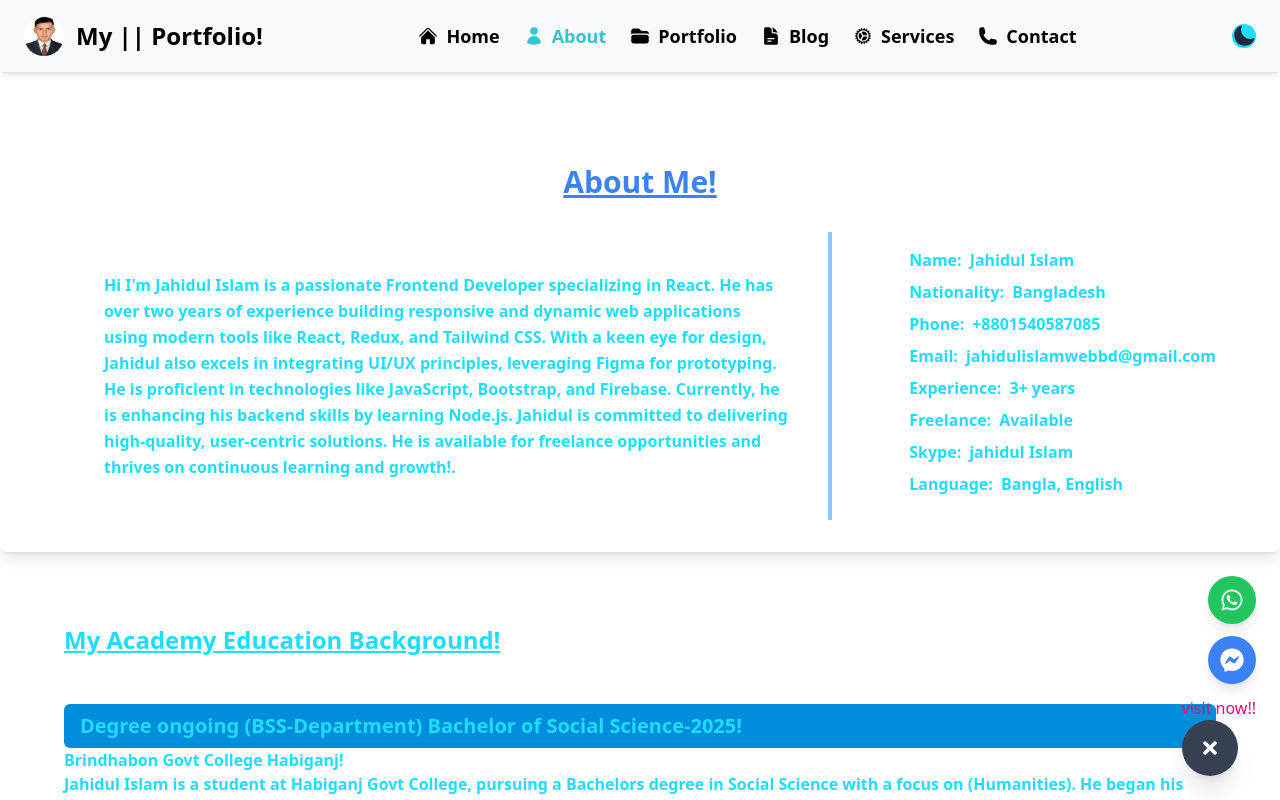
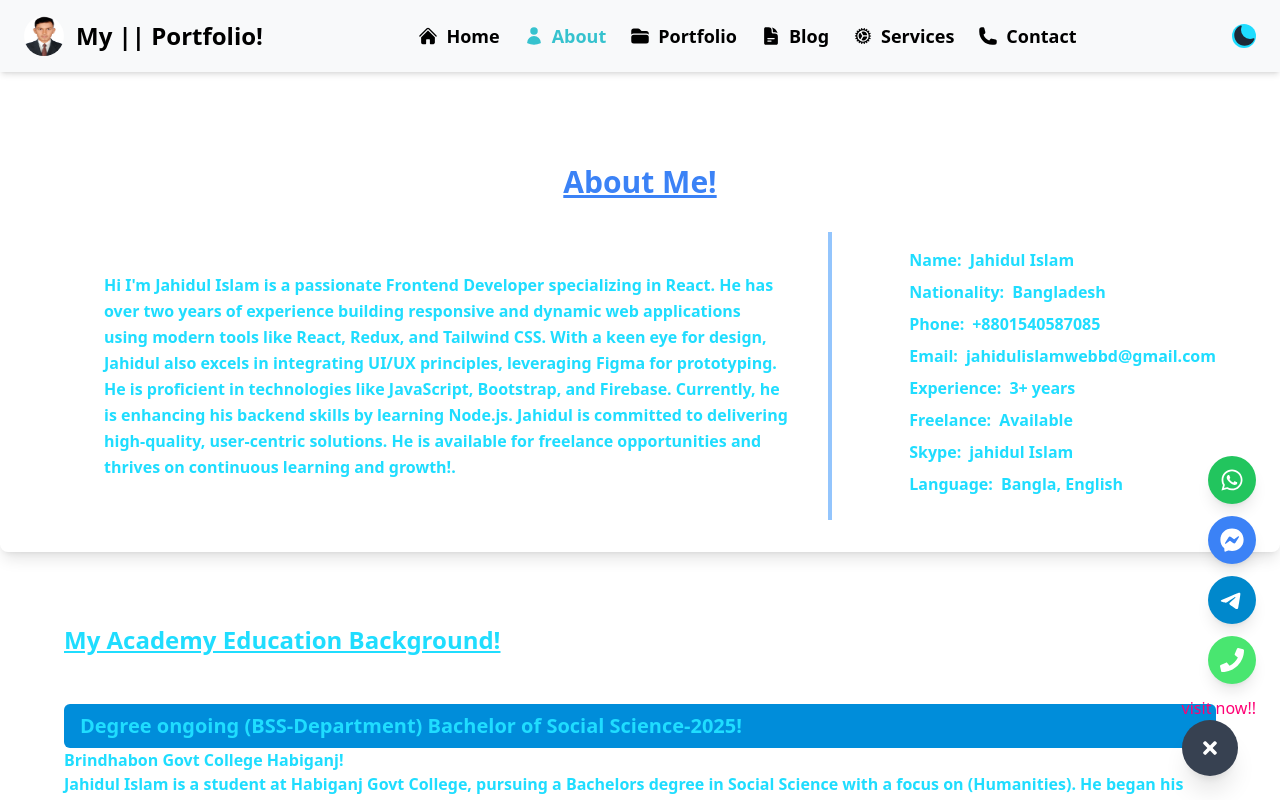
Before and after one commit to md-jahid-islam/My-New-Portfolio, a React (Vite) app: page /about in a window 1280 px wide. Both pictures are taken after a click on the button 1209 px from the left and 748 px from the top of the page. Shown: the top 800 px of the page. Built offline with nearby package versions, Linux system fonts and the light colour scheme.

Commit message:
added to from components

```diff
--- a/src/Components/AboutComponents.jsx
+++ b/src/Components/AboutComponents.jsx
@@ -119,7 +119,7 @@ import { TbCrystalBall, TbPhysotherapist } from 'react-icons/tb';
  const SkillSection = () => (
  <div className="skill-section container mt-16 px-4 sm:px-6 lg:px-16  p-8 rounded-lg shadow-lg">
    <div className="flex justify-center items-center relative mb-4">
-     <h2 className="relative text-2xl font-bold text-blue-500 text-center sm:text-left underline "> My Coding Skills Fornt end with react.js || and Node.js Backend Express.js Database MongoBD!</h2>
+     <h2 className="relative text-2xl font-bold text-blue-500 text-center sm:text-left underline "> My Coding Skills Fornt end with react.js || and Node.js Backend <br /> <p className=' flex justify-center items-center'>Express.js Database MongoBD!</p></h2>
      <h3 className="absolute sm:w-[200px] pt-10"></h3>
    </div>
    <div className="divider mt-[100px] mb-8"></div>
--- a/src/Components/FromComponents.jsx
+++ b/src/Components/FromComponents.jsx
@@ -1,7 +1,9 @@
 import React, { useState, useEffect, useRef } from 'react';
-import { FaWhatsapp, FaFacebookMessenger, FaComment, FaTimes } from 'react-icons/fa';
+import { FaWhatsapp, FaFacebookMessenger, FaComment, FaTimes, FaPhone} from 'react-icons/fa';
 import { motion, AnimatePresence } from 'framer-motion';
+import { RiTelegram2Fill } from 'react-icons/ri';
 
+ // ============== From Components ============= //
  const FromComponents = () => {
   const [isOpen, setIsOpen] = useState(false);
   const fabRef = useRef(null);
@@ -40,7 +42,21 @@ import { motion, AnimatePresence } from 'framer-motion';
       url: 'https://m.me/jahidul.islam.98621',
       color: 'bg-blue-500 hover:bg-blue-600',
     },
+      {
+      icon: <RiTelegram2Fill className="text-2xl" />,
+      label: 'Telegram',
+      url: 'https://t.me/Jahidul235',
+      color: 'bg-[#0088cc] hover:bg-[#64b5ef]',
+    },
+      {
+      icon: <FaPhone className="text-2xl" />,
+      label: 'Phones',
+      url:'tel:+8801540587085',
+      color: 'bg-[#49e670] hover:bg-[#03E78B]',
+    },
+
     ];
+
     //============ design part ============//
     return (
     <>
@@ -58,7 +74,7 @@ import { motion, AnimatePresence } from 'framer-motion';
                 initial={{ opacity: 0, x: -20 }}
                 animate={{ opacity: 1, x: 0 }}
                 transition={{ delay: index * 0.1 }}>
-                <a href={action.url} target="_blank" rel="noopener noreferrer" className={`flex items-center justify-center w-12 h-12 rounded-full shadow-lg ${action.color} text-white transition-all hover:shadow-xl hover:scale-110`} aria-label={action.label}> {action.icon}
+                <a href={action.url} target="_blank" rel="noopener noreferrer" className={`flex items-center justify-center w-12 h-12 rounded-full shadow-lg ${action.color} text-white transition-all hover:shadow-xl hover:scale-110`} aria-label={action.label} title={action.label} > {action.icon}
                 </a>
               </motion.div>
             ))}
@@ -68,8 +84,7 @@ import { motion, AnimatePresence } from 'framer-motion';
       <div>
         <span className=' text-center text-[#FF0075] '> visit now!! </span>
       </div>
-      <motion.button
-        whileTap={{ scale: 0.9 }} onClick={() => setIsOpen(!isOpen)} className={`flex items-center justify-center w-14 h-14 rounded-full shadow-xl ${ isOpen ? 'bg-gray-700' : 'bg-gradient-to-r from-blue-500 to-green-500'
+      <motion.button whileTap={{ scale: 0.9 }} onClick={() => setIsOpen(!isOpen)} className={`flex items-center justify-center w-14 h-14 rounded-full shadow-xl ${ isOpen ? 'bg-gray-700' : 'bg-gradient-to-r from-blue-500 to-green-500'
         } text-white transition-all`} aria-label={isOpen ? 'Close social menu' : 'Open social menu'}>
         {isOpen ? (
         <FaTimes className="text-xl" />
--- a/src/Components/Navbar.jsx
+++ b/src/Components/Navbar.jsx
@@ -36,7 +36,7 @@
     const newMode = !darkMode;
     setDarkMode(newMode);
     document.documentElement.classList.toggle("dark", newMode);
-    document.body.style.backgroundColor = newMode ? "#000" : "#f5f1ff";
+    document.body.style.backgroundColor = newMode ? "#000" : "#fff";
     localStorage.setItem("theme", newMode ? "dark" : "light");
   };
 
```
Lines whose indentation alone changed are shown as unchanged.
